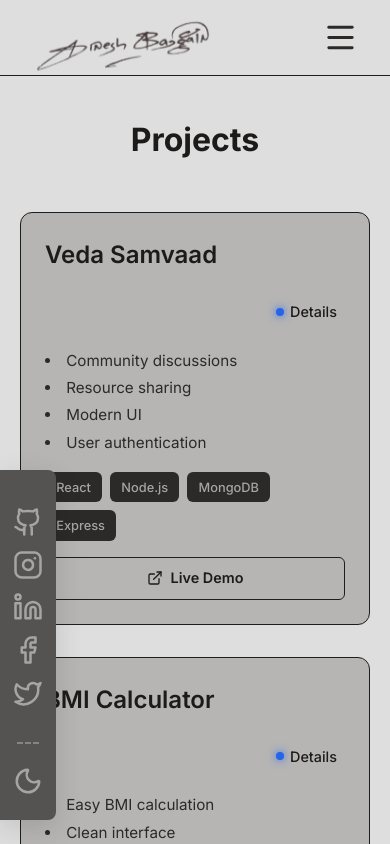
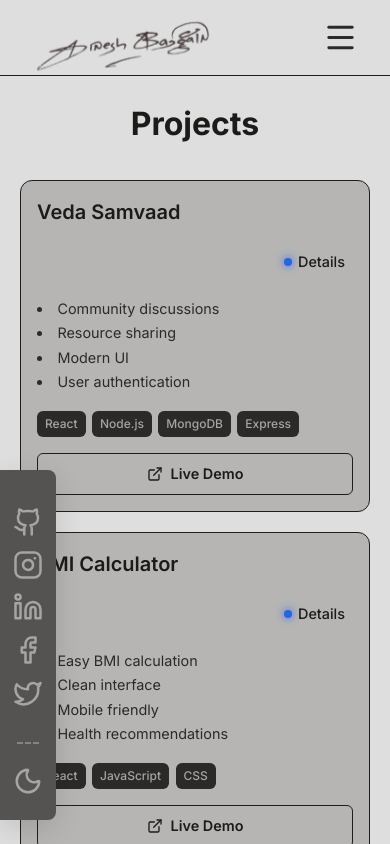
Before and after one commit to dinesh-bazgain/Portfolio, a Next.js app: page /project in a window 390 px wide. Built offline with nearby package versions, Linux system fonts and the light colour scheme; a web font is replaced by a local one.

Commit message:
feat(project): enhance styles and animations for project section with responsive adjustments

```diff
--- a/src/app/project/project.css
+++ b/src/app/project/project.css
@@ -11,8 +11,20 @@ body {
 }
 
 .project-page {
-  margin: 4rem;
+  margin: clamp(1.5rem, 4vw, 4rem);
   color: var(--primary);
+  animation: fadeInPage 0.5s ease forwards;
+}
+
+@keyframes fadeInPage {
+  from {
+    opacity: 0;
+    transform: translateY(15px);
+  }
+  to {
+    opacity: 1;
+    transform: translateY(0);
+  }
 }
 
 .projects-section {
@@ -29,11 +41,11 @@ body {
 
 .projects-header {
   text-align: center;
-  margin-bottom: 3rem;
+  margin-bottom: clamp(2rem, 4vw, 3rem);
 }
 
 .projects-title {
-  font-size: clamp(2rem, 4vw, 3rem);
+  font-size: clamp(2rem, 5vw, 3rem);
   font-weight: 700;
   color: var(--primary);
   margin: 0;
@@ -41,21 +53,53 @@ body {
 
 .projects-grid {
   display: grid;
-  grid-template-columns: repeat(auto-fit, minmax(350px, 1fr));
-  gap: 2rem;
+  grid-template-columns: repeat(auto-fit, minmax(min(100%, 350px), 1fr));
+  gap: 1.5rem;
 }
 
 .project-card {
   background: var(--card);
   border: 1px solid var(--border);
   border-radius: 12px;
-  padding: 1.5rem;
+  padding: clamp(1.25rem, 3vw, 1.5rem);
   transition:
-    transform 0.2s ease,
-    box-shadow 0.2s ease;
+    transform 0.3s ease,
+    box-shadow 0.3s ease;
   display: flex;
   flex-direction: column;
   gap: 1rem;
+  animation: fadeInUp 0.5s ease forwards;
+  opacity: 0;
+}
+
+.project-card:nth-child(1) {
+  animation-delay: 0.1s;
+}
+.project-card:nth-child(2) {
+  animation-delay: 0.15s;
+}
+.project-card:nth-child(3) {
+  animation-delay: 0.2s;
+}
+.project-card:nth-child(4) {
+  animation-delay: 0.25s;
+}
+.project-card:nth-child(5) {
+  animation-delay: 0.3s;
+}
+.project-card:nth-child(6) {
+  animation-delay: 0.35s;
+}
+
+@keyframes fadeInUp {
+  from {
+    opacity: 0;
+    transform: translateY(20px);
+  }
+  to {
+    opacity: 1;
+    transform: translateY(0);
+  }
 }
 
 .project-card:hover {
@@ -193,20 +237,52 @@ body {
 /* Responsive */
 @media (max-width: 768px) {
   .project-page {
-    margin: 2rem 1rem;
+    margin: 1.5rem 1rem;
   }
 
   .projects-grid {
     grid-template-columns: 1fr;
+    gap: 1.25rem;
   }
 
   .project-card-header {
     flex-direction: column;
     align-items: flex-start;
+    gap: 0.75rem;
   }
 
   .project-details-button {
     align-self: flex-end;
+  }
+
+  .project-card-actions {
+    flex-direction: row;
+    flex-wrap: wrap;
+  }
+
+  .project-action-button {
+    flex: 1;
+    min-width: 130px;
+    justify-content: center;
+  }
+
+  .project-features {
+    font-size: 0.9rem;
+    line-height: 1.7;
+  }
+}
+
+@media (max-width: 480px) {
+  .project-page {
+    margin: 1rem;
+  }
+
+  .project-card {
+    padding: 1rem;
+  }
+
+  .project-card-title {
+    font-size: 1.25rem;
   }
 
   .project-card-actions {
@@ -215,6 +291,15 @@ body {
 
   .project-action-button {
     width: 100%;
-    justify-content: center;
+    min-width: auto;
+  }
+
+  .project-tags {
+    gap: 0.4rem;
+  }
+
+  .project-tag {
+    font-size: 0.75rem;
+    padding: 0.25rem 0.5rem;
   }
 }
```
